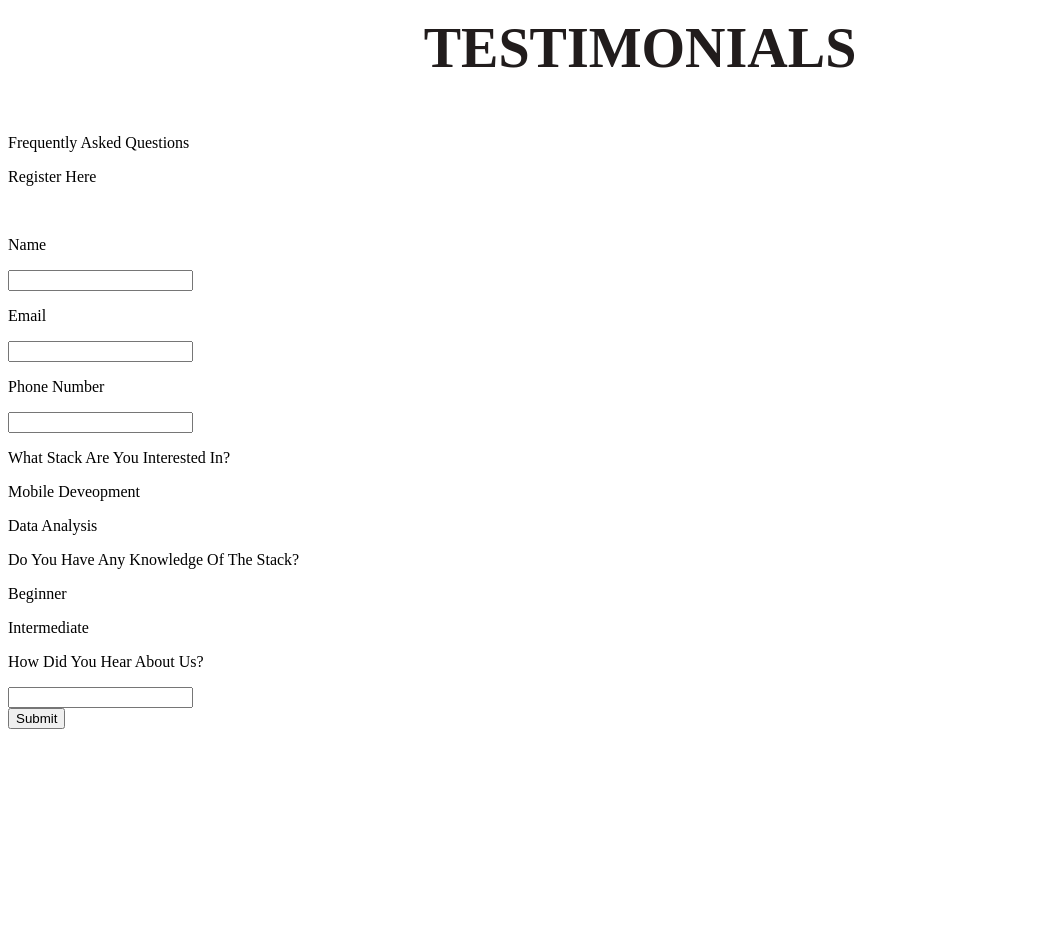
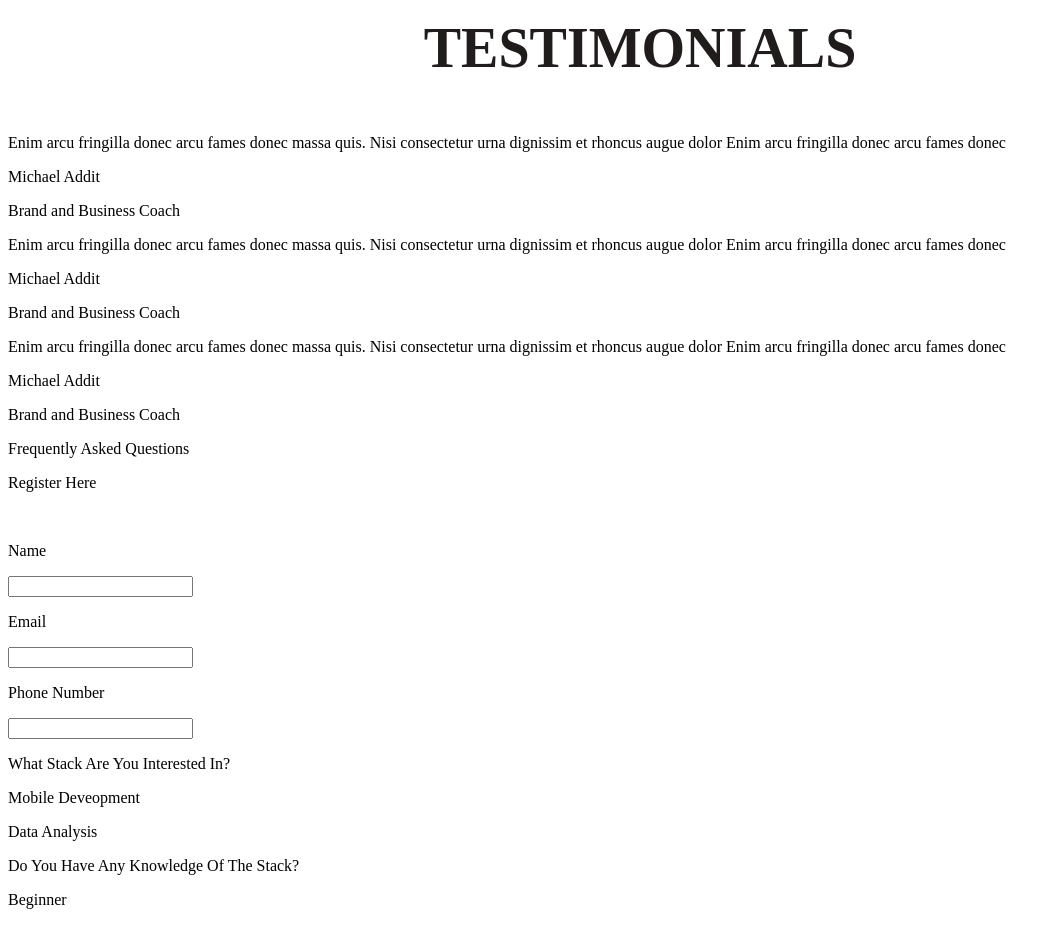
Before and after one commit to olamiji-8/Think-Tech, a React (Create React App) app: page / in a window 1280 px wide. Shown: the part 5420-6345 px from the top of the page, without its empty margins (0-1061 px from the left). Built offline with nearby package versions, Linux system fonts and the light colour scheme; a web font is replaced by a local one.

Commit message:
update on the testimony

```diff
--- a/src/Component/Testimony/testimony.js
+++ b/src/Component/Testimony/testimony.js
@@ -1,10 +1,22 @@
 import React from 'react'
+import {Testi} from "../../Data"
 import "./Testimony.css"
 
 const Testimony = () => {
   return (
     <div className='Testimony'>
       <p className='Testimony_text'>TESTIMONIALS</p>
+      <div>
+      {Testi.map(Info =>{
+        return(
+          <div>
+            <p>{Info.testimony}</p>
+            <p>{Info.name}</p>
+            <p>{Info.post}</p>
+          </div>
+        )
+      })}
+      </div>
       <div>
         <p>Frequently Asked Questions</p>
         <div>
--- a/src/Data.js
+++ b/src/Data.js
@@ -28,11 +28,11 @@ const Speaker = [
     img: "https://firebasestorage.googleapis.com/v0/b/clone-b643d.appspot.com/o/Amazon%20gift%20card%2Fe1.jpg?alt=media&token=9cc56e8d-43b1-4746-8829-61463bada326",
     name: "Walker",
     post: "CEO",
-  },
-];
+  }
+]
 export default Speaker;
 
-export const Testimony =[
+export const Testi =[
   {
     id:1,
     testimony:"Enim arcu fringilla donec arcu fames donec massa quis. Nisi consectetur urna dignissim et rhoncus augue dolor Enim arcu fringilla donec arcu fames donec ",
```
